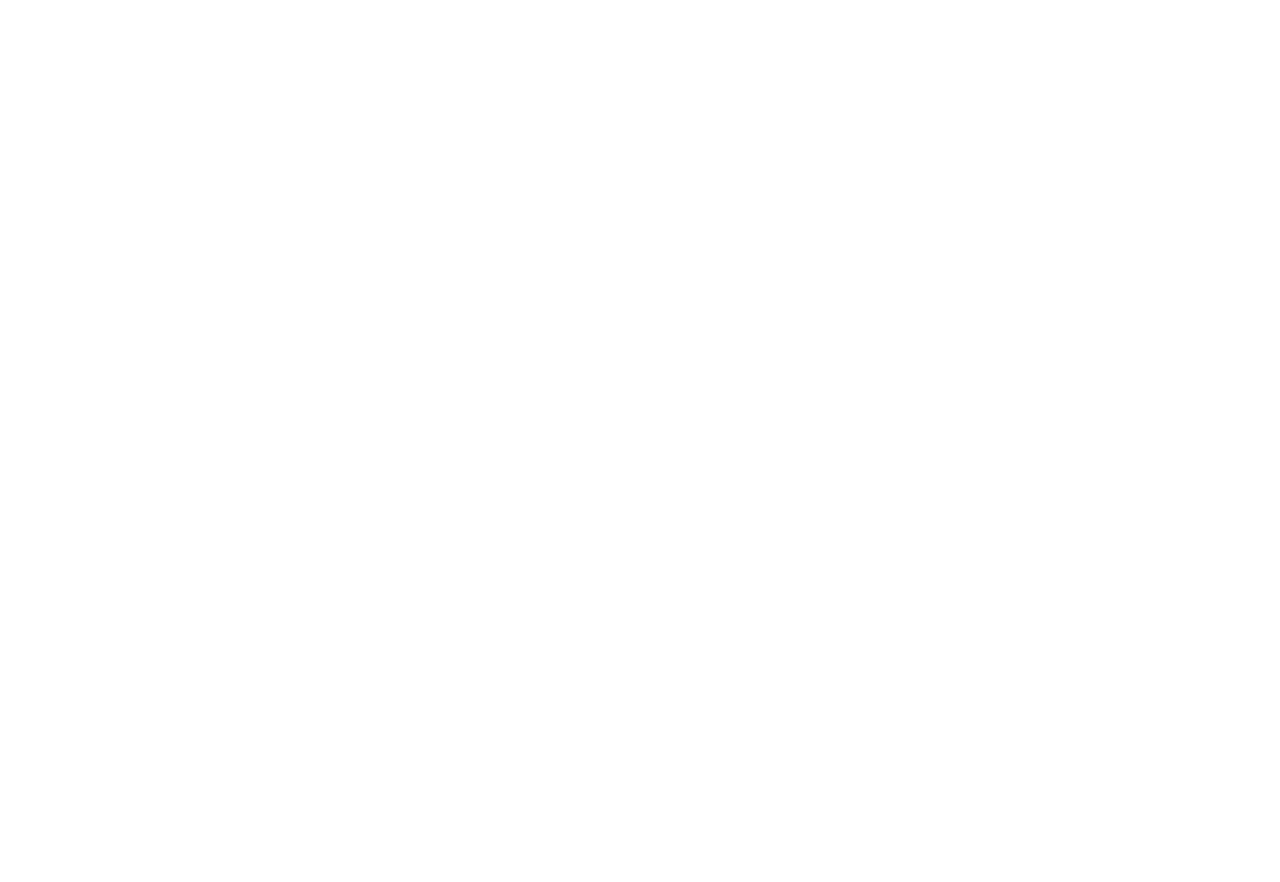
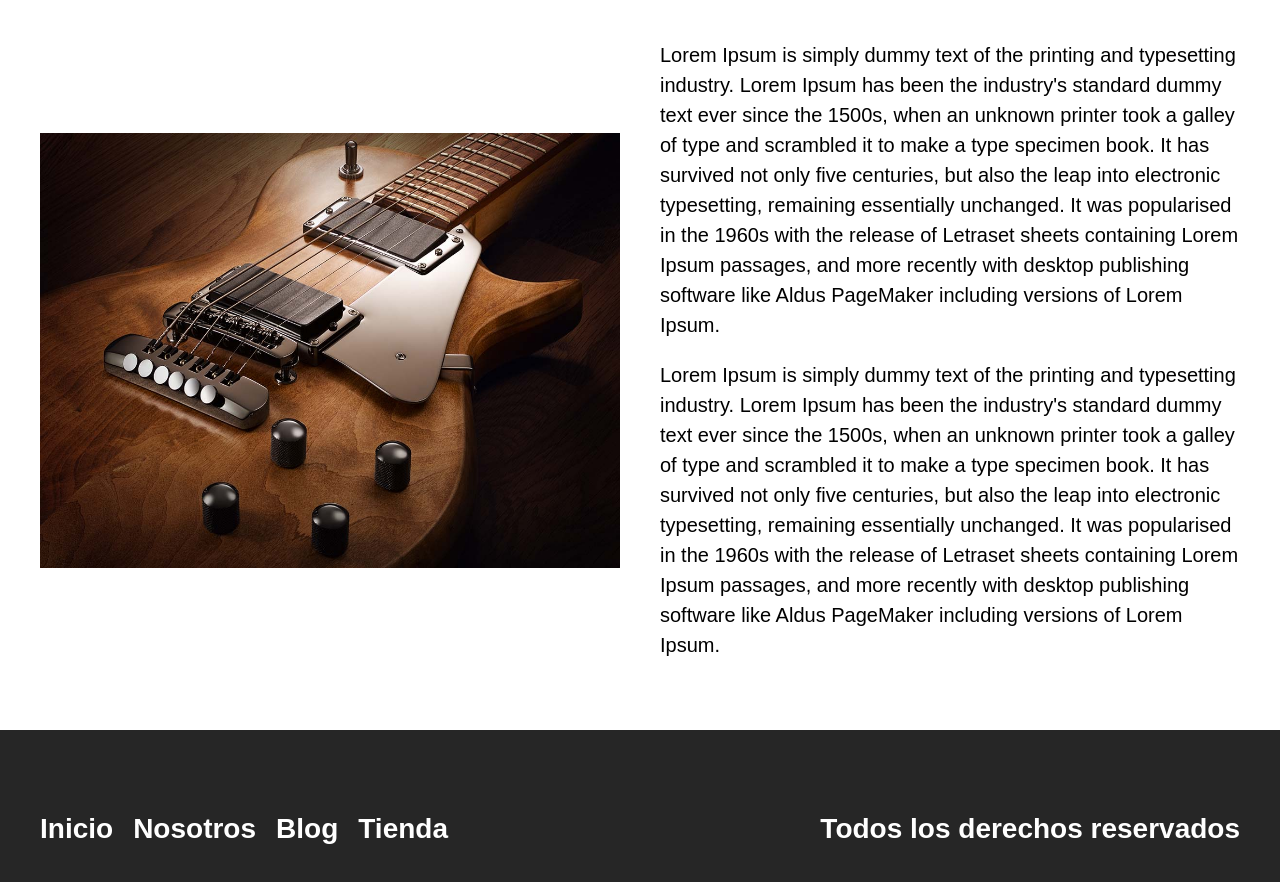
Before and after one commit to brian-dg/Guitarra, a Next.js app: page /nosotros in a window 1280 px wide. Shown: the part 340-1222 px from the top of the page. Before the commit the page ends 800 px from the top, so only its background shows below. Built offline with nearby package versions, Linux system fonts and the light colour scheme.

Commit message:
terminando Header y nosotros

```diff
--- /dev/null
+++ b/components/Footer.js
@@ -0,0 +1,21 @@
+import Link from "next/link";
+import styles from "../styles/Footer.module.css";
+const Footer = () => {
+    return(
+     <footer className={styles.footer}>
+         <div className={`contenedor ${styles.contenido}`}>
+            <nav className={styles.navegacion}>
+                <Link href="/">Inicio</Link>
+                <Link href="/nosotros">Nosotros</Link>
+                <Link href="/blog">Blog</Link>
+                <Link href="/tienda">Tienda</Link>
+            </nav>
+            <p className={styles.copyright}>Todos los derechos reservados</p>
+         </div>
+     </footer>
+
+    );
+}
+
+
+export default Footer;
--- a/components/Layout.js
+++ b/components/Layout.js
@@ -1,6 +1,7 @@
 import Link from "next/link";
 import Head from "next/head";
 import Header from "./Header";
+import Footer from "./Footer";
 
 const Layout = ({children,pagina}) => {
     return(
@@ -14,6 +15,8 @@
         <Header/>
             {children}
 
+        <Footer/>
+
     </div>
     );
 }
--- a/pages/index.js
+++ b/pages/index.js
@@ -1,5 +1,3 @@
-import Head from 'next/head'
-import Link from 'next/link'
 import Layout from '../components/Layout'
 
 export default function Home() {
--- a/pages/nosotros.js
+++ b/pages/nosotros.js
@@ -1,13 +1,25 @@
-import Link from "next/link";
-import Head from "next/head";
 import Layout from "../components/Layout";
-
+import Image from "next/image";
+import styles from "../styles/Nosotros.module.css";
 const Nosotros = () => {
     return(
         <Layout
         pagina="Nosotros"
         >
-            <h1>Desde Nosotros</h1>
+            <main className="contenedor">
+                <h2 className="heading">
+                    Nosotros
+                </h2>
+
+                <div className={styles.contenido}>
+                    <Image layout="responsive" width={600} height={450} src="/img/nosotros.jpg" alt="Imagen sobre nosotros"/>
+                    <div>
+                        <p>Lorem Ipsum is simply dummy text of the printing and typesetting industry. Lorem Ipsum has been the industry's standard dummy text ever since the 1500s, when an unknown printer took a galley of type and scrambled it to make a type specimen book. It has survived not only five centuries, but also the leap into electronic typesetting, remaining essentially unchanged. It was popularised in the 1960s with the release of Letraset sheets containing Lorem Ipsum passages, and more recently with desktop publishing software like Aldus PageMaker including versions of Lorem Ipsum.</p>
+                        <p>Lorem Ipsum is simply dummy text of the printing and typesetting industry. Lorem Ipsum has been the industry's standard dummy text ever since the 1500s, when an unknown printer took a galley of type and scrambled it to make a type specimen book. It has survived not only five centuries, but also the leap into electronic typesetting, remaining essentially unchanged. It was popularised in the 1960s with the release of Letraset sheets containing Lorem Ipsum passages, and more recently with desktop publishing software like Aldus PageMaker including versions of Lorem Ipsum.</p>
+                    </div>
+                </div>
+            </main>
+
         </Layout>
     );
 }
--- /dev/null
+++ b/styles/Footer.module.css
@@ -0,0 +1,41 @@
+.footer {
+    background-color: var(--negro);
+    padding: 5rem 0;
+    margin-top: 5rem;
+}
+
+@media (min-width:768px) {
+.contenido {
+    display: flex;
+    justify-content: space-between;
+}
+}
+
+.navegacion {
+    display: flex;
+    flex-direction: column;
+    align-items: center;
+}
+@media (min-width: 768px) {
+    .navegacion{
+    flex-direction: row;
+    gap:2rem;
+}
+}
+
+.navegacion a {
+    font-size: 2.8rem;
+    color: var(--blanco);
+    text-decoration: none;
+    font-weight: 700;
+}
+.navegacion a:hover {
+    color: var(--primary)
+}
+
+.copyright {
+    font-size: 2.8rem;
+    color: var(--blanco);
+    font-weight: 700;
+    text-align: center;
+}
--- a/styles/Header.module.css
+++ b/styles/Header.module.css
@@ -35,4 +35,10 @@
     font-size: 1.4rem;
     font-weight: 700;
     text-transform: uppercase;
+    padding: .5rem;
+    transition-property: background-color;
+    transition-duration: .3s;
 }
+.navegacion a:hover {
+    background-color: var(--primary);
+}
--- /dev/null
+++ b/styles/Nosotros.module.css
@@ -0,0 +1,10 @@
+.contenido {
+    display: grid;
+    gap: 4rem;
+}
+@media (min-width: 768px) {
+    .contenido {
+        grid-template-columns: repeat(2, 1fr);
+        align-items: center;
+    }
+}
```
Also changed, not shown: pages/blog.js (added, +14 -0 lines), pages/tienda.js (added, +14 -0 lines).
